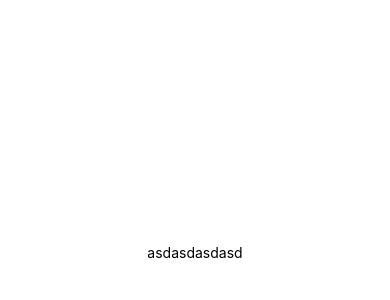
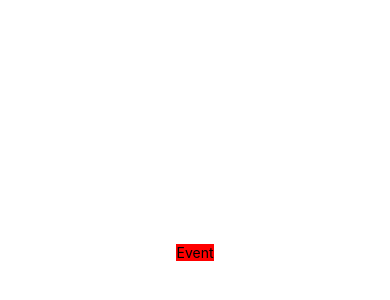
Before and after one commit to AdamMalm/MeetUP, a React Native app: screen / in a window 390 px wide. Shown: the part 170-470 px from the top of the page. Built offline with nearby package versions, Linux system fonts and the light colour scheme.

Commit message:
pull req

```diff
--- a/App.tsx
+++ b/App.tsx
@@ -1,12 +1,13 @@
 import { StatusBar } from 'expo-status-bar';
 import { StyleSheet, Text, View } from 'react-native';
 import { NavigationContainer } from '@react-navigation/native';
+import Event from './app/components/Event'
 
 export default function App() {
   return (
     <NavigationContainer >{
         <View style={styles.container}>
-          <Text>asdasdasdasd</Text>
+          <Event />
           <StatusBar style="auto" />
         </View>
       }</NavigationContainer>
--- /dev/null
+++ b/app/components/Event.tsx
@@ -0,0 +1,18 @@
+import React from 'react'
+import { StyleSheet, Text, View } from 'react-native'
+
+const Event = () => {
+  return (
+    <View style={styles.container}>
+        <Text>Event</Text>
+    </View>
+  )
+}
+
+const styles = StyleSheet.create({
+    container: {
+      backgroundColor: 'red',
+    },
+  });
+
+export default Event
```
